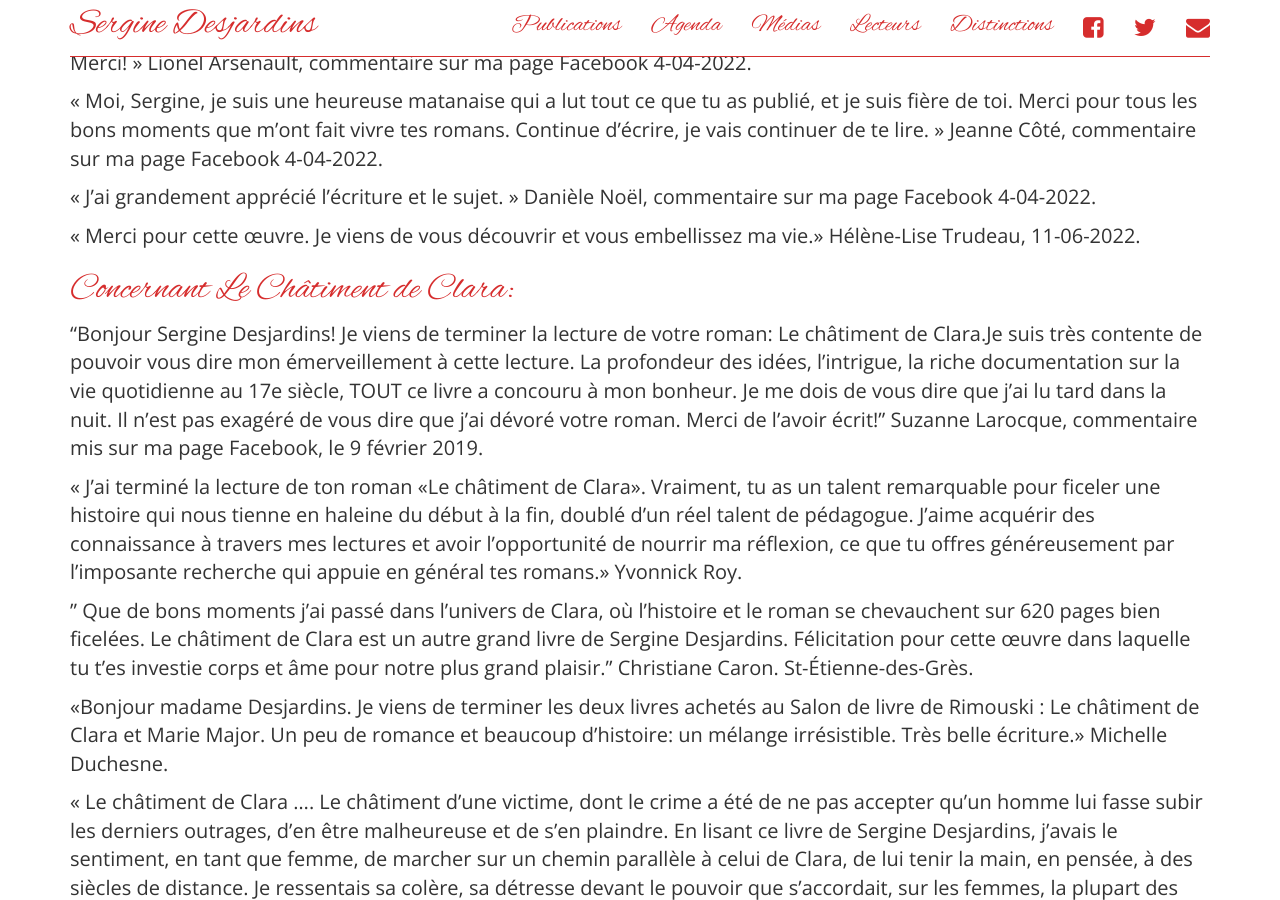
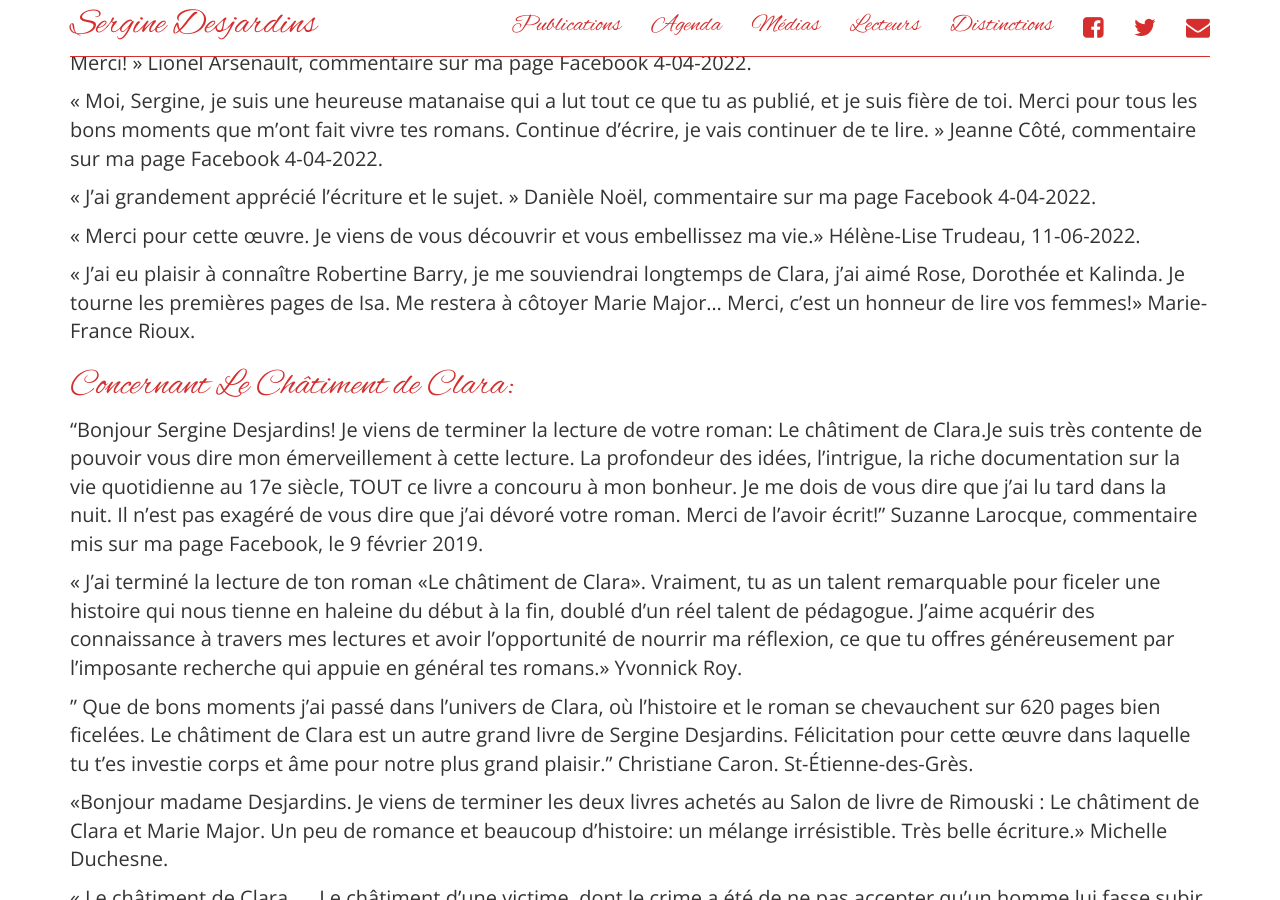
Before and after one commit to serginedesjardins/serginedesjardins.github.io, a Jekyll site: the page built from lecteurs.md, in a window 1280 px wide and 900 px high, scrolled down 9758 px. Built offline with Jekyll 4.4.1, drawn with Linux system fonts in a browser that asks for light colours; nearby versions of some CDN libraries; some of the changed text lies outside the part shown.

Commit message:
Marie-France Rioux dans Un souvenir...

```diff
--- a/lecteurs.md
+++ b/lecteurs.md
@@ -184,6 +184,11 @@ J’adore recevoir des messages de mes lecteurs et lectrices. Voici le plus réc
 
 « Merci pour cette œuvre. Je viens de vous découvrir et vous embellissez ma vie.» Hélène-Lise Trudeau, 11-06-2022.
 
+« J'ai eu plaisir à connaître Robertine Barry, je me souviendrai longtemps de Clara, j'ai aimé Rose, Dorothée et Kalinda.
+Je tourne les premières pages de Isa.
+Me restera à côtoyer Marie Major...
+Merci, c'est un honneur de lire vos femmes!» Marie-France Rioux.
+
 
 
 # Concernant Le Châtiment de Clara:
```
Also changed, not shown: other parts of lecteurs.md (+0 -5 lines).
